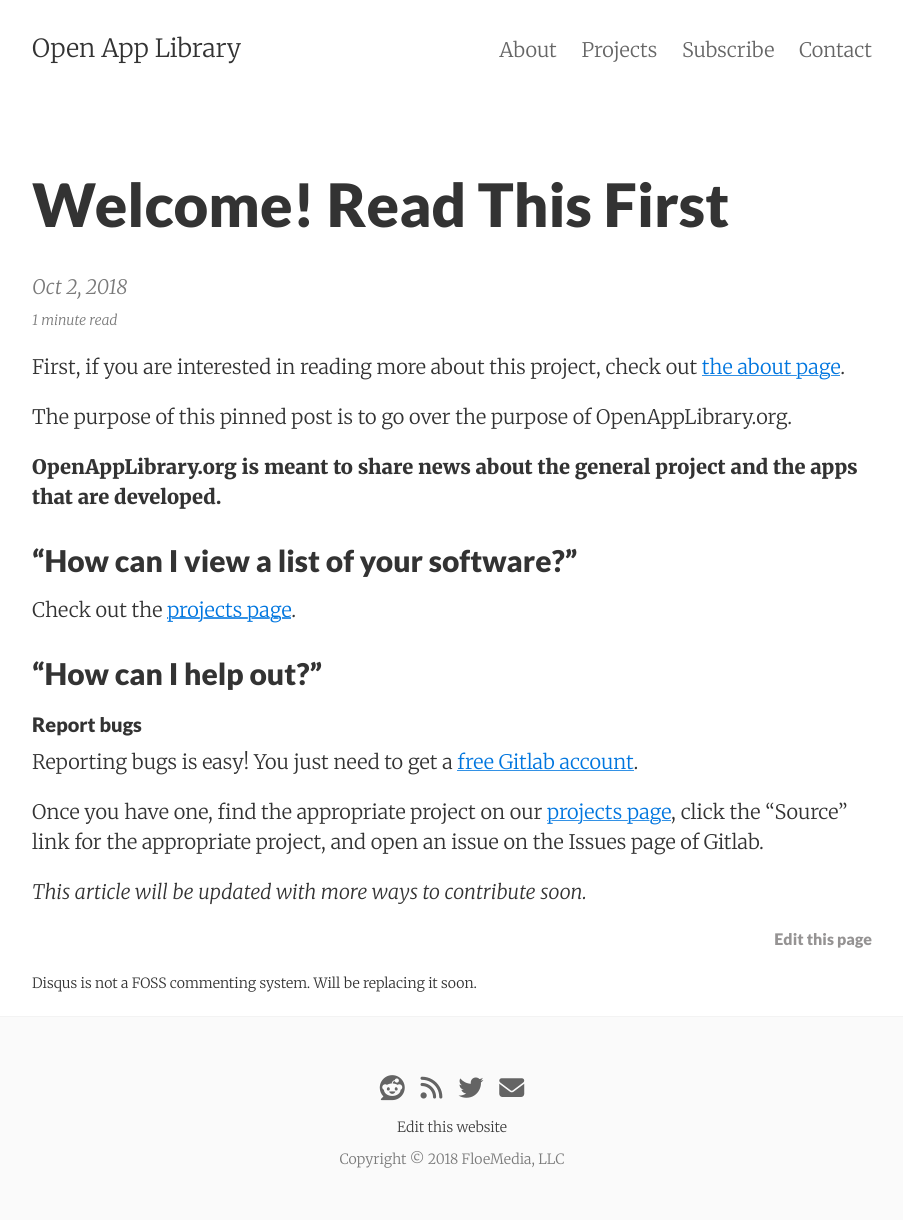
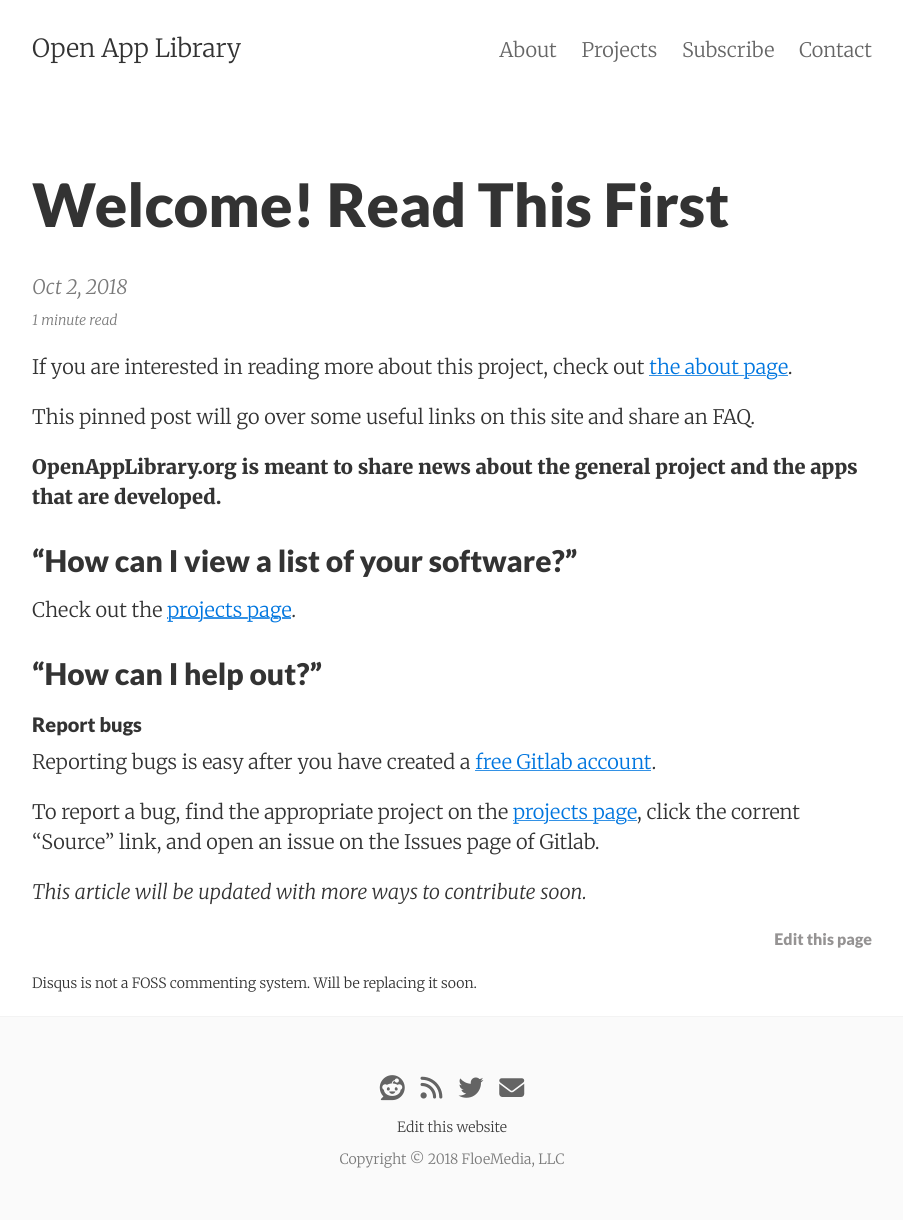
Before and after one commit to Open-App-Library/OpenAppLibrary.org, a Jekyll site: the page built from _posts/2018-10-02-welcome.md, in a window 1280 px wide. Shown: the whole page, without its empty margins (188-1091 px from the left). Built offline with Jekyll 4.4.1, drawn with Linux system fonts in a browser that asks for light colours; nearby versions of some CDN libraries; comment, search, counter and statistics services are not loaded.

Commit message:
Cleaned up sticky

```diff
--- a/_posts/2018-10-02-welcome.md
+++ b/_posts/2018-10-02-welcome.md
@@ -2,14 +2,14 @@
 layout: post
 title: Welcome! Read This First
 date: 2018-10-02 15:02
-summary: Learn about the goals of this project, what is planned, and what will be shared on this blog.
+summary: How to navigate this website, useful links, and more.
 categories: news
 pinned: true
 ---
 
-First, if you are interested in reading more about this project, check out [the about page](http://localhost:4000/about/).
+If you are interested in reading more about this project, check out [the about page](/about/).
 
-The purpose of this pinned post is to go over the purpose of OpenAppLibrary.org.
+This pinned post will go over some useful links on this site and share an FAQ.
 
 **OpenAppLibrary.org is meant to share news about the general project and the apps that are developed.**
 
@@ -21,8 +21,8 @@ Check out the [projects page](/projects/).
 
 #### Report bugs
 
-Reporting bugs is easy! You just need to get a [free Gitlab account](https://gitlab.com/users/sign_in#register-pane).
+Reporting bugs is easy after you have created a [free Gitlab account](https://gitlab.com/users/sign_in#register-pane).
 
-Once you have one, find the appropriate project on our [projects page](/projects/), click the "Source" link for the appropriate project,  and open an issue on the Issues page of Gitlab.
+To report a bug, find the appropriate project on the [projects page](/projects/), click the corrent "Source" link,  and open an issue on the Issues page of Gitlab.
 
 *This article will be updated with more ways to contribute soon.*
```
